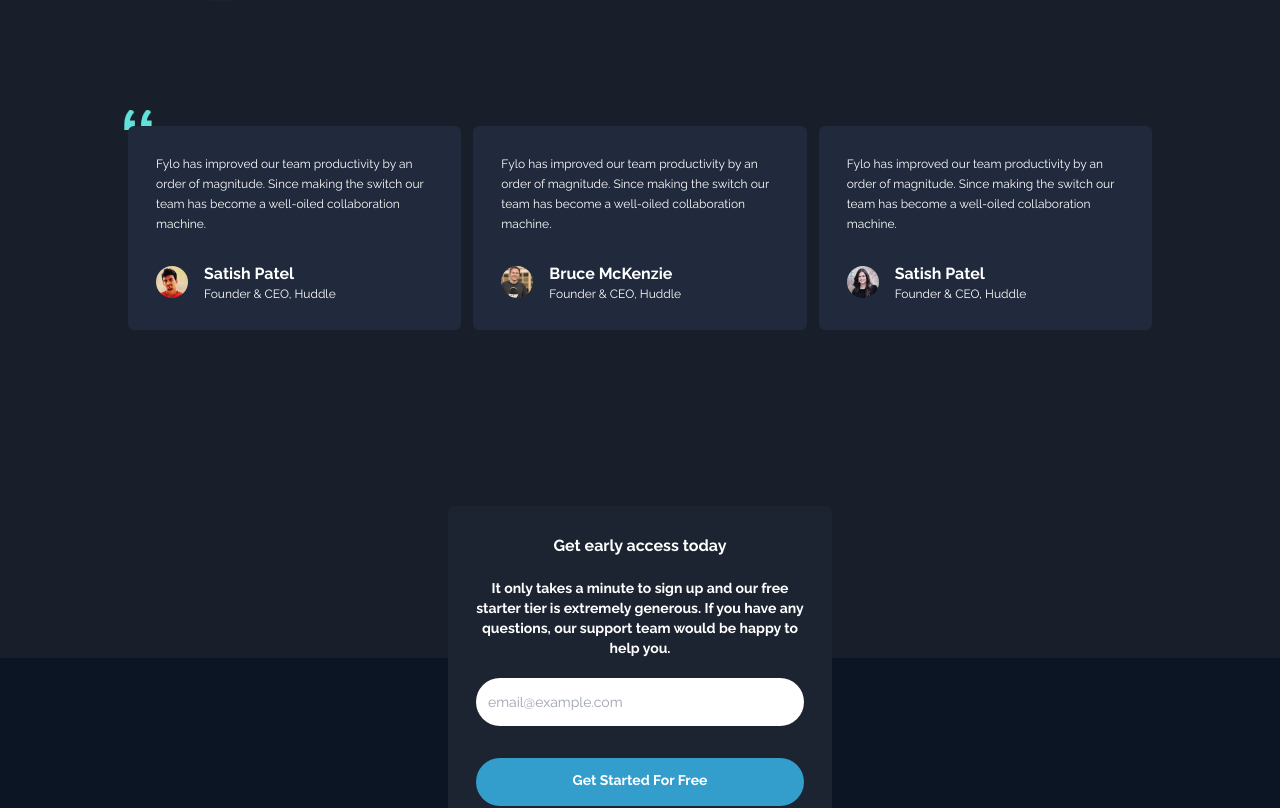
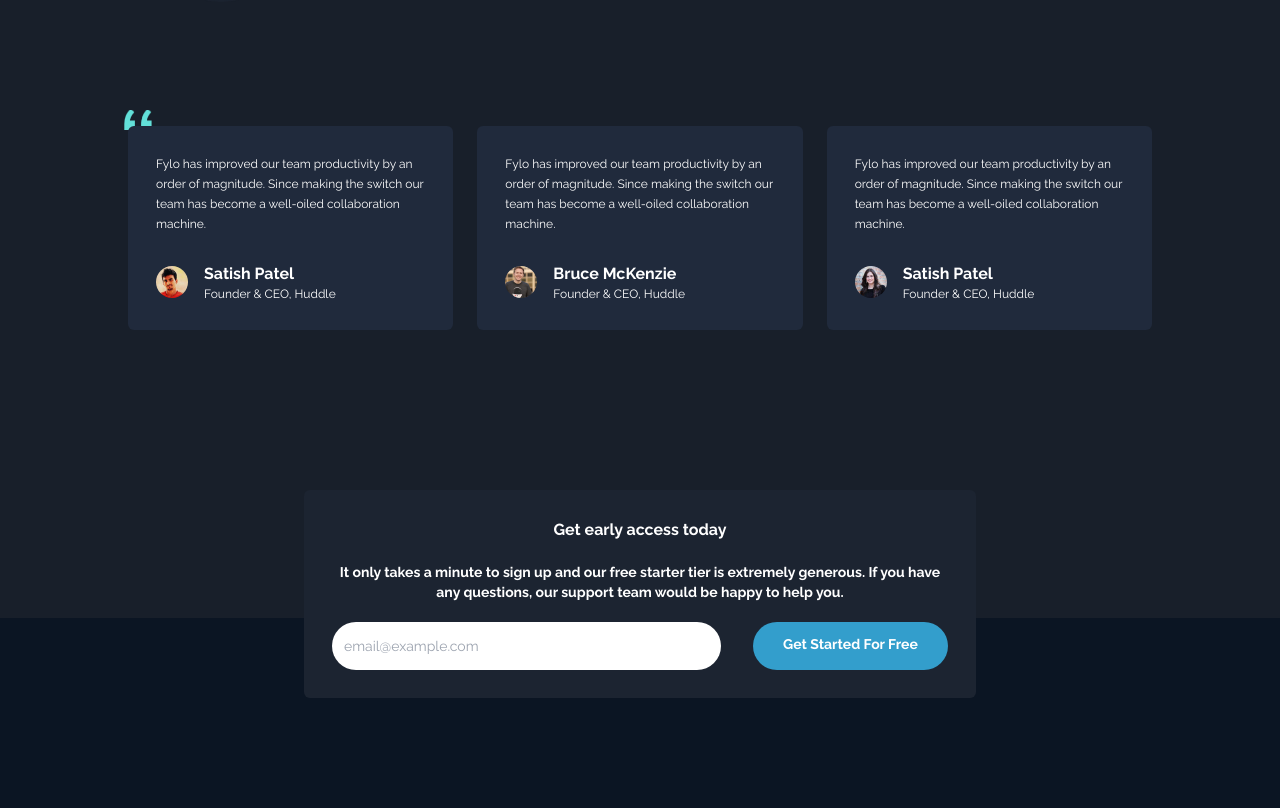
Before and after one commit to HenryAprendo/landing-page-tailwind, an Angular app: page / in a window 1280 px wide. Shown: the part 1540-2348 px from the top of the page. Built offline with nearby package versions, Linux system fonts and the light colour scheme.

Commit message:
Responsive design para la sección de acceso

```diff
--- a/src/app/filo-dark-project/filo-dark/filo-dark.component.html
+++ b/src/app/filo-dark-project/filo-dark/filo-dark.component.html
@@ -66,7 +66,7 @@
     <!-- Testimonios -->
     <section class="pt-12 bg-dark-blue-main-fd" >
       <div class="w-full flex justify-center px-7">
-        <div class="w-full flex flex-col items-center max-w-xs space-y-8 relative md:max-w-5xl md:flex-row md:space-y-0 md:gap-x-3">
+        <div class="w-full flex flex-col items-center max-w-xs space-y-8 relative md:max-w-5xl md:flex-row md:space-y-0 md:gap-x-3 md:mb-20 lg:gap-x-6">
           <article *ngFor="let item of team" class="text-white-fd p-7 bg-dark-blue-testimonial-fd rounded-md z-10 md:w-1/3">
             <p class="mb-7 text-xs font-medium leading-5">{{item.profile}}</p>
             <div class="flex items-center gap-x-4">
@@ -84,12 +84,12 @@
       </div>
 
       <!-- Acceso -->
-      <div class="p-7 relative top-44 text-center bg-dark-blue-intro-fd w-11/12 mx-auto max-w-sm rounded-md">
+      <div class="p-7 relative top-44 text-center bg-dark-blue-intro-fd w-11/12 mx-auto max-w-sm rounded-md md:max-w-2xl md:top-20">
         <h2 class="text-base text-white-fd font-semibold mb-5">Get early access today</h2>
         <p class="text-sm text-white-fd font-semibold mb-5">It only takes a minute to sign up and our free starter tier is extremely generous. If you have any questions, our support team would be happy to help you.</p>
-        <div>
-          <input type="text" class="w-full h-12 px-3 rounded-full mb-8" placeholder="email@example.com">
-          <a class="block w-full h-12 px-3 py-3 rounded-full bg-blue-fd text-white-fd text-sm font-semibold">Get Started For Free</a>
+        <div class="w-full md:flex md:gap-x-8">
+          <input type="text" class="w-full h-12 px-3 rounded-full mb-8 md:w-2/3 md:mb-0" placeholder="email@example.com">
+          <a class="block w-full h-12 px-3 py-3 rounded-full bg-blue-fd text-white-fd text-sm font-semibold md:w-1/3">Get Started For Free</a>
         </div>
       </div>
     </section>
```
